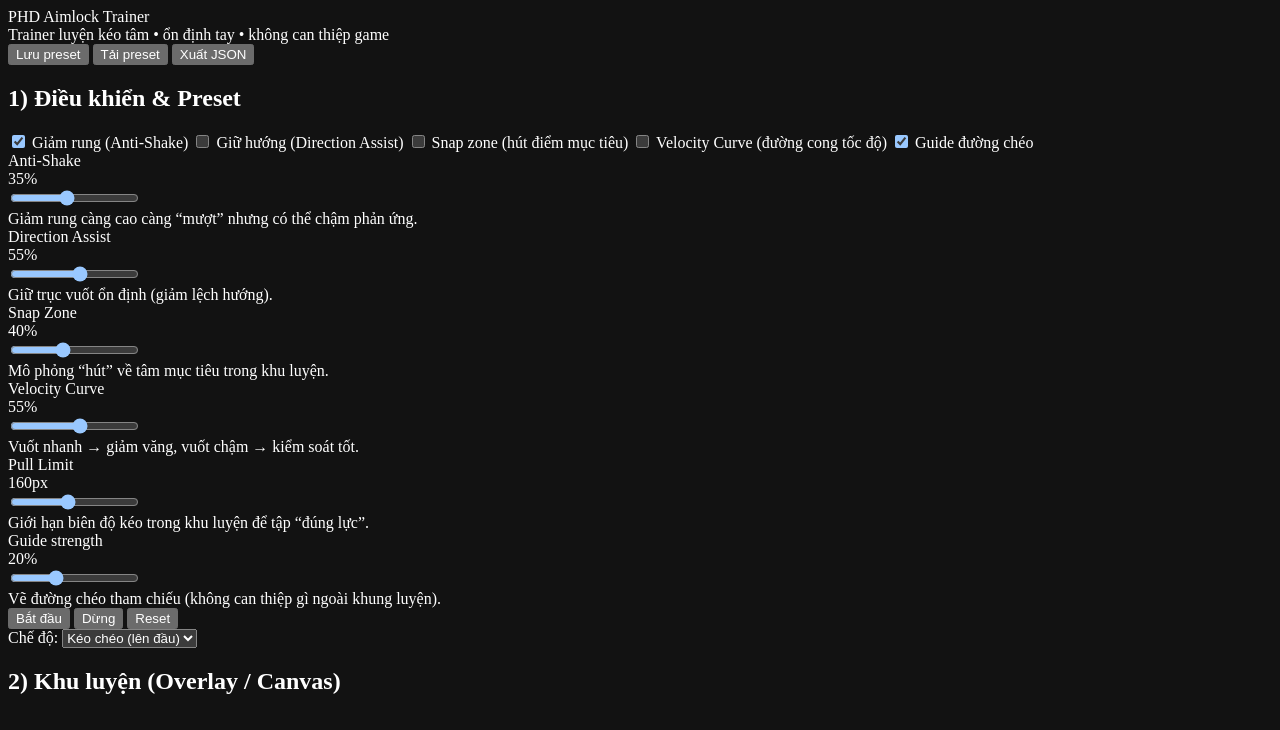
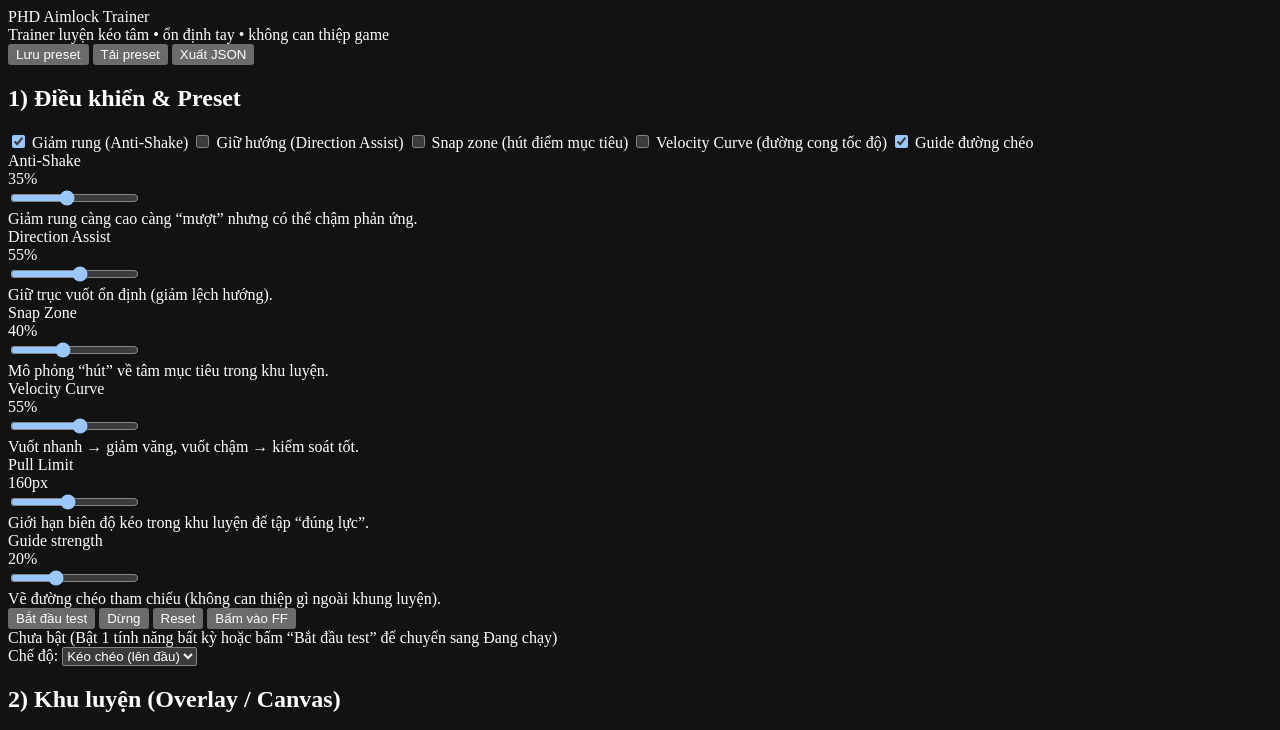
Before and after one commit to phungduong768/phd-aimlock, a plain HTML site: page index.html in a window 1280 px wide. Shown: the top 730 px of the page. Drawn offline with Linux system fonts and the light colour scheme.

Commit message:
Update index.html

```diff
--- a/index.html
+++ b/index.html
@@ -106,10 +106,24 @@
         </div>
       </div>
 
-      <div class="row actions">
-        <button id="btnStart" class="btn primary">Bắt đầu</button>
-        <button id="btnStop" class="btn">Dừng</button>
-        <button id="btnReset" class="btn danger">Reset</button>
+     <div class="btnRow">
+  <button id="btnStart" class="primary">Bắt đầu test</button>
+  <button id="btnStop" class="ghost">Dừng</button>
+  <button id="btnReset" class="danger">Reset</button>
+
+  <button id="btnFF" class="ff">Bấm vào FF</button>
+</div>
+
+<div class="statusRow">
+  <span id="statusDot" class="dot off"></span>
+  <span id="statusText" class="statusText">Chưa bật</span>
+
+  <span class="hint">
+    (Bật 1 tính năng bất kỳ hoặc bấm “Bắt đầu test” để chuyển sang Đang chạy)
+  </span>
+</div>
+
+<div id="toast" class="toast hidden"></div>
 
         <div class="mode">
           <span>Chế độ:</span>
```
